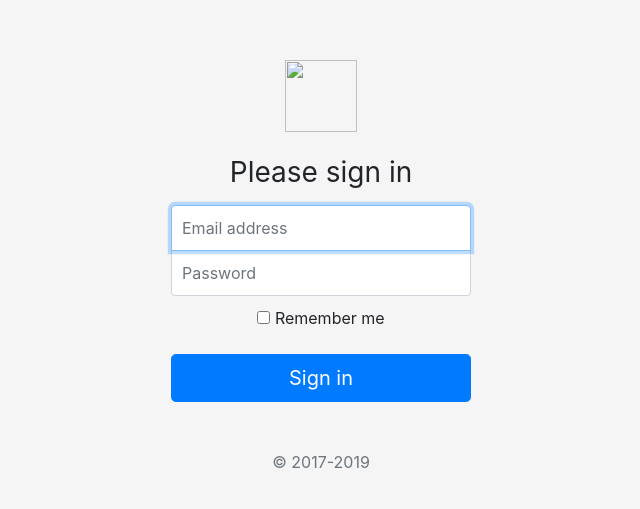
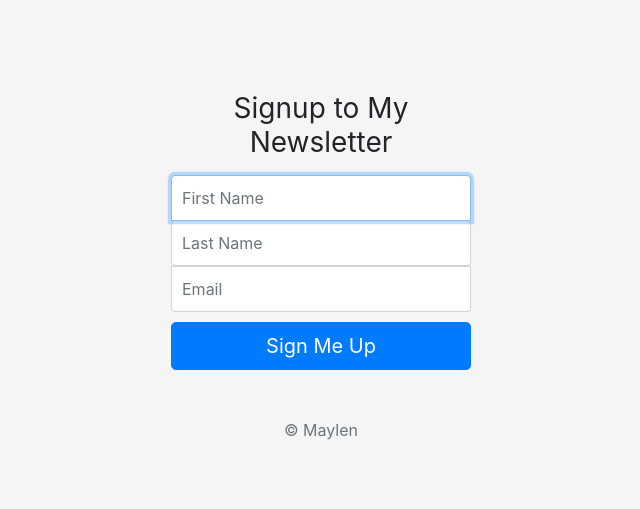
Before and after one commit to maylennunez/Newsletter-Signup, a website: page signup.html in a window 1280 px wide. Shown: the part 125-634 px from the top of the page, without its empty margins (319-959 px from the left). Drawn offline with nearby package versions, Linux system fonts and the light colour scheme.

Commit message:
setting up the sign up page

```diff
--- a/styles.css
+++ b/public/css/styles.css
@@ -32,13 +32,33 @@ body {
 .form-signin .form-control:focus {
   z-index: 2;
 }
-.form-signin input[type="email"] {
+.top{
   margin-bottom: -1px;
   border-bottom-right-radius: 0;
   border-bottom-left-radius: 0;
 }
-.form-signin input[type="password"] {
+
+. middle{
+  border-radius: 0;
+    margin-bottom: -1px;
+}
+
+.bottom {
   margin-bottom: 10px;
   border-top-left-radius: 0;
   border-top-right-radius: 0;
 }
+.bd-placeholder-img {
+  font-size: 1.125rem;
+  text-anchor: middle;
+  -webkit-user-select: none;
+  -moz-user-select: none;
+  -ms-user-select: none;
+  user-select: none;
+}
+
+@media (min-width: 768px) {
+  .bd-placeholder-img-lg {
+    font-size: 3.5rem;
+  }
+}
--- a/signup.html
+++ b/signup.html
@@ -16,40 +16,20 @@
 <link rel="stylesheet" href="https://maxcdn.bootstrapcdn.com/bootstrap/4.0.0/css/bootstrap.min.css" integrity="sha384-Gn5384xqQ1aoWXA+058RXPxPg6fy4IWvTNh0E263XmFcJlSAwiGgFAW/dAiS6JXm" crossorigin="anonymous">
 
 
-    <style>
-      .bd-placeholder-img {
-        font-size: 1.125rem;
-        text-anchor: middle;
-        -webkit-user-select: none;
-        -moz-user-select: none;
-        -ms-user-select: none;
-        user-select: none;
-      }
+    <!-- Custom styles for this template -->
+    <link href="css/styles.css" rel="stylesheet">
+  </head>
+  <body   class="text-center" >
+    <form action="/" class="form-signin" method="POST">
+  <!-- <img class="mb-4" src="" alt="" width="72" height="72"> -->
+  <h1 class="h3 mb-3 font-weight-normal">Signup to My Newsletter</h1>
 
-      @media (min-width: 768px) {
-        .bd-placeholder-img-lg {
-          font-size: 3.5rem;
-        }
-      }
-    </style>
-    <!-- Custom styles for this template -->
-    <link href="styles.css" rel="stylesheet">
-  </head>
-  <body class="text-center">
-    <form class="form-signin">
-  <img class="mb-4" src="" alt="" width="72" height="72">
-  <h1 class="h3 mb-3 font-weight-normal">Please sign in</h1>
-  <label for="inputEmail" class="sr-only">Email address</label>
-  <input type="email" id="inputEmail" class="form-control" placeholder="Email address" required autofocus>
-  <label for="inputPassword" class="sr-only">Password</label>
-  <input type="password" id="inputPassword" class="form-control" placeholder="Password" required>
-  <div class="checkbox mb-3">
-    <label>
-      <input type="checkbox" value="remember-me"> Remember me
-    </label>
-  </div>
-  <button class="btn btn-lg btn-primary btn-block" type="submit">Sign in</button>
-  <p class="mt-5 mb-3 text-muted">&copy; 2017-2019</p>
+  <input type="text"  action="post" name="fName" class="form-control top" placeholder="First Name" required autofocus>
+  <input type="text"  name="lName" class="form-control middle" placeholder="Last Name" required>
+  <input type="email" name="email" class="form-control bottom" placeholder="Email" required>
+
+  <button class="btn btn-lg btn-primary btn-block" type="submit">Sign Me Up</button>
+  <p class="mt-5 mb-3 text-muted">&copy; Maylen</p>
 </form>
 </body>
 </html>
```
Also changed, not shown: app.js (+14 -0 lines).
